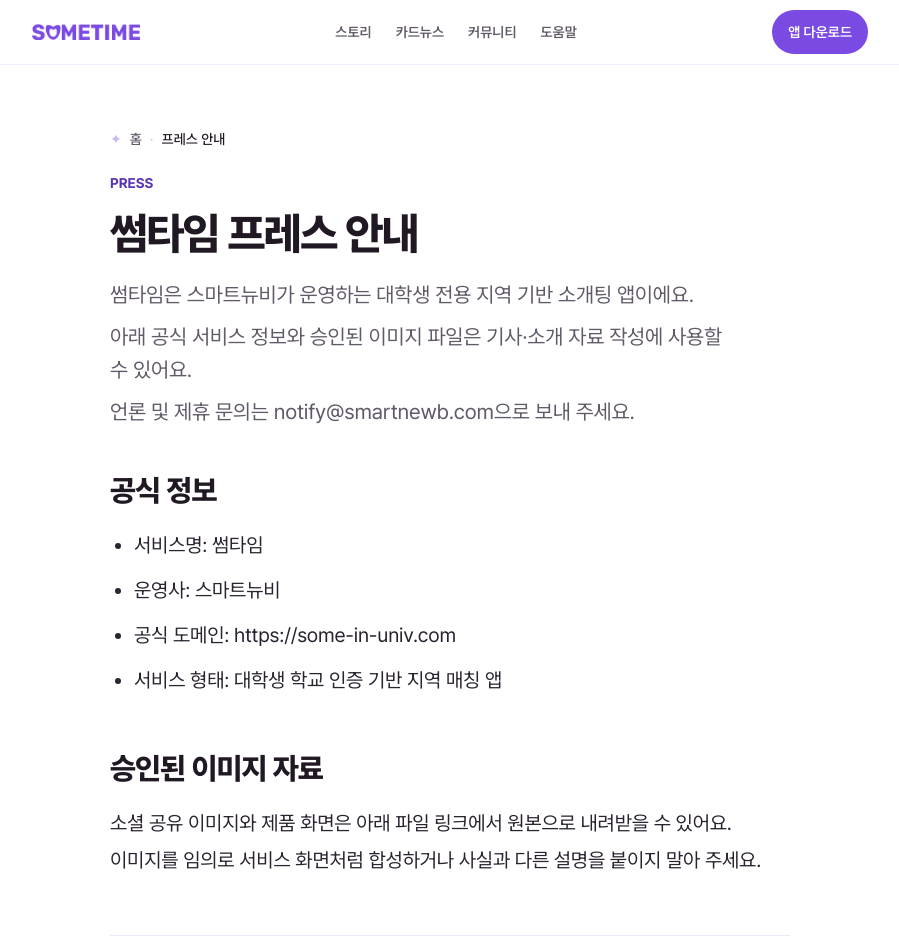
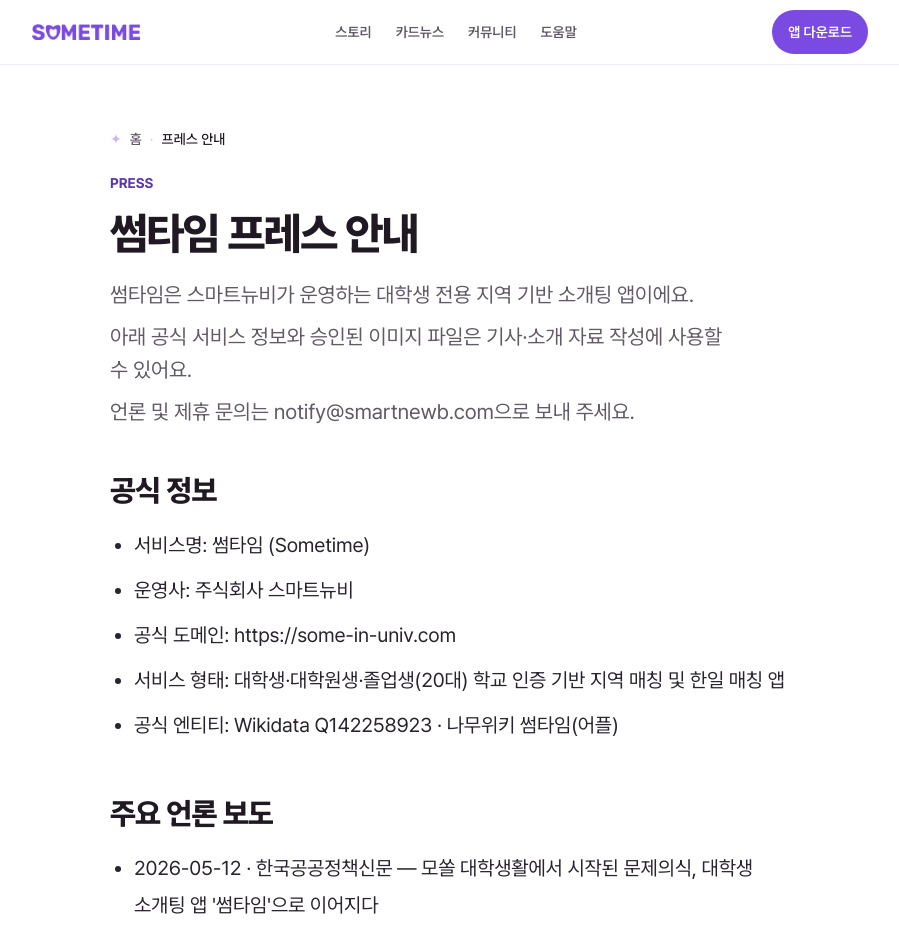
Before and after one commit to SmartNewbieProject/sometime-landing, a Next.js app: page /press in a window 1280 px wide. Shown: the top 952 px of the page, without its empty margins (190-1089 px from the left). Built offline with nearby package versions, Linux system fonts and the light colour scheme; no server answers.

Commit message:
feat(seo): add Korea Public Policy Newspaper coverage to /press and unify WebPage JSON-LD (#20)

```diff
--- a/src/app/_lib/public-info-pages.ts
+++ b/src/app/_lib/public-info-pages.ts
@@ -201,10 +201,18 @@ export const PRESS_PAGE: PublicInfoPage = {
       id: "official",
       heading: "공식 정보",
       items: [
-        "서비스명: 썸타임",
-        "운영사: 스마트뉴비",
+        "서비스명: 썸타임 (Sometime)",
+        "운영사: 주식회사 스마트뉴비",
         "공식 도메인: https://some-in-univ.com",
-        "서비스 형태: 대학생 학교 인증 기반 지역 매칭 앱",
+        "서비스 형태: 대학생·대학원생·졸업생(20대) 학교 인증 기반 지역 매칭 및 한일 매칭 앱",
+        "공식 엔티티: Wikidata Q142258923 · 나무위키 썸타임(어플)",
+      ],
+    },
+    {
+      id: "coverage",
+      heading: "주요 언론 보도",
+      items: [
+        "2026-05-12 · 한국공공정책신문 — 모쏠 대학생활에서 시작된 문제의식, 대학생 소개팅 앱 '썸타임'으로 이어지다",
       ],
     },
     {
@@ -216,6 +224,7 @@ export const PRESS_PAGE: PublicInfoPage = {
     },
   ],
   links: [
+    { label: "한국공공정책신문 보도 기사 (2026-05-12)", href: "http://knpp.co.kr/news/499340" },
     { label: "언론·제휴 문의 메일", href: "mailto:notify@smartnewb.com" },
     { label: "썸타임 공식 웹사이트", href: "https://some-in-univ.com" },
     { label: "App Store 공식 페이지", href: "https://apps.apple.com/kr/app/id6746120889" },
--- a/src/app/press/page.tsx
+++ b/src/app/press/page.tsx
@@ -7,7 +7,7 @@ import {
   absoluteUrl,
   breadcrumbJsonLd,
   buildPageMetadata,
-  SITE_NAME,
+  websiteRef,
 } from "../_lib/seo";
 
 const PATH = "/press";
@@ -27,15 +27,13 @@ export default function PressPage() {
           {
             "@context": "https://schema.org",
             "@type": "WebPage",
+            "@id": `${absoluteUrl(PATH)}#webpage`,
             name: PAGE.metaTitle,
             description: PAGE.description,
             url: absoluteUrl(PATH),
+            dateModified: "2026-11-23",
             inLanguage: "ko-KR",
-            isPartOf: {
-              "@type": "WebSite",
-              name: SITE_NAME,
-              url: absoluteUrl("/"),
-            },
+            isPartOf: websiteRef(),
           },
           breadcrumbJsonLd([
             { name: "홈", path: "/" },
```
